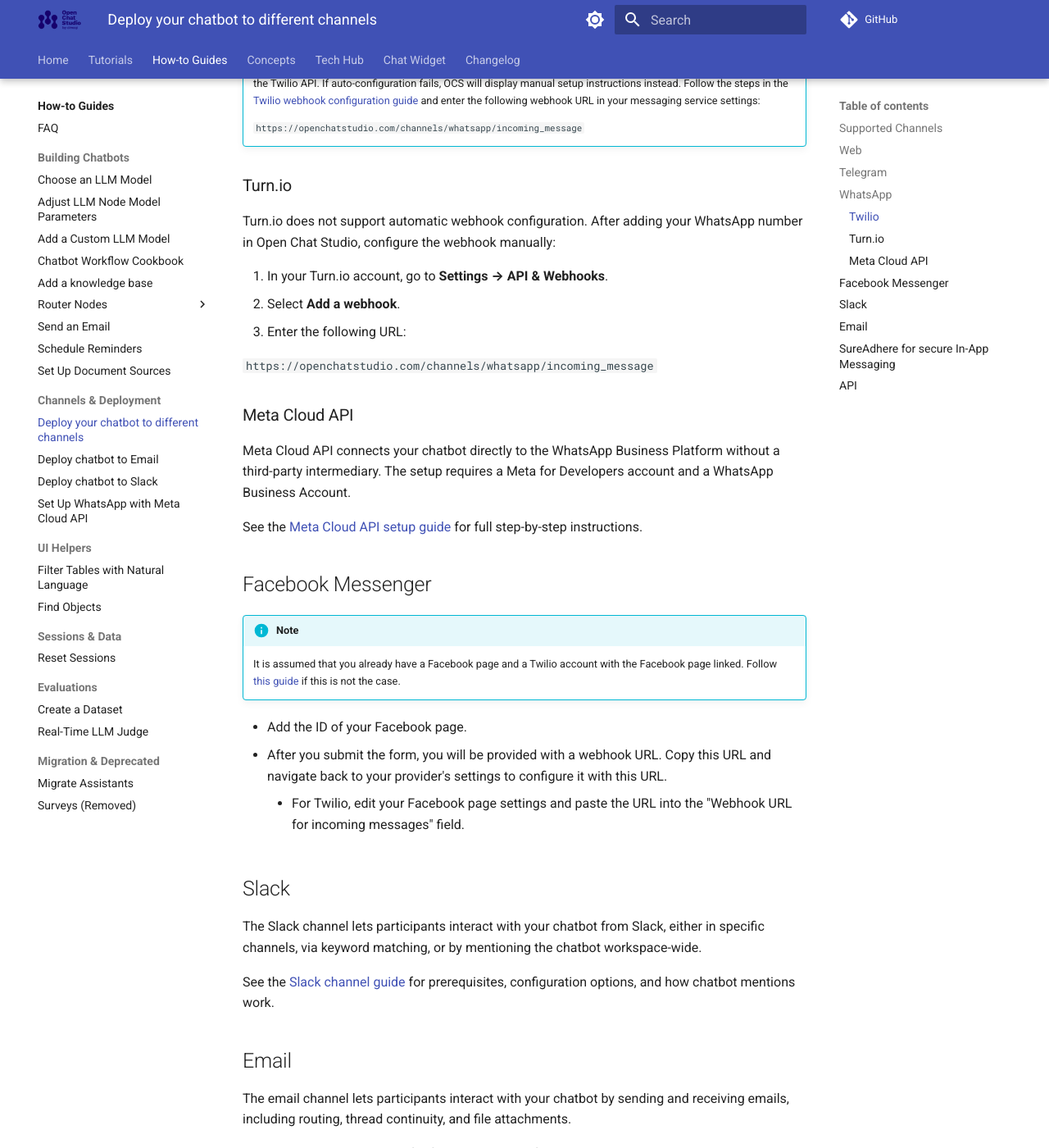
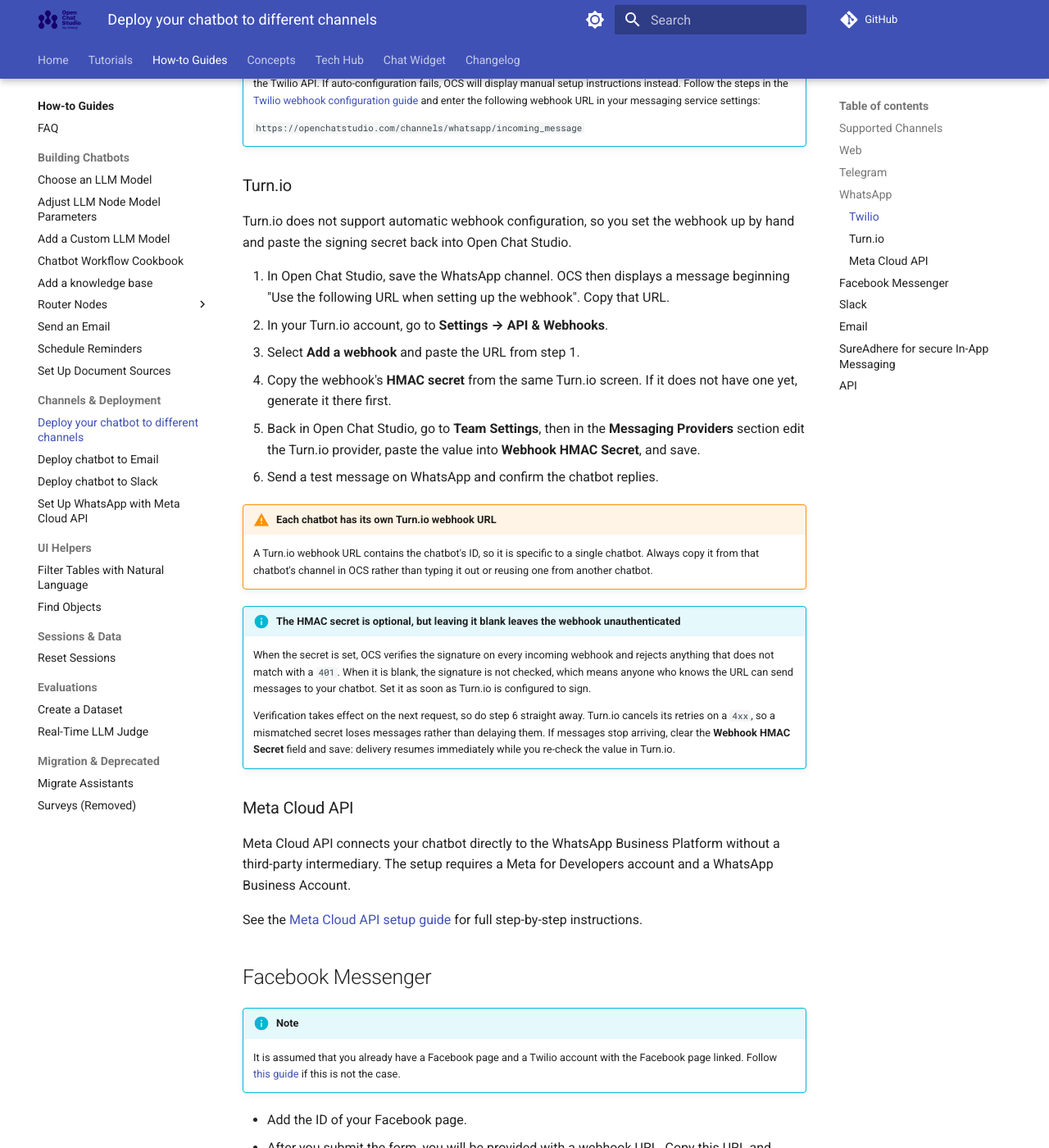
Before and after one commit to dimagi/open-chat-studio-docs, an MkDocs documentation site: the page built from docs/how-to/deploy_to_different_channels.md, in a window 1280 px wide and 1400 px high, scrolled down 1681 px. Shown: the whole window at 82% size. Built offline with MkDocs 1.6.1 and Material for MkDocs 9.7.7, drawn with Linux system fonts in a browser that asks for light colours; a script that is not in the unit is left out; comment, search, counter and statistics services are not loaded.

Commit message:
Fix Turn.io webhook URL and document the HMAC secret
The Turn.io setup steps gave the legacy Twilio webhook URL
(/channels/whatsapp/incoming_message). A Turn.io webhook URL is
per-chatbot and contains the chatbot ID, so following the guide
literally pointed Turn.io at the Twilio handler. OCS already displays
the correct URL when the channel is saved, so the steps now tell the
reader to copy it from there rather than hardcoding one that can go
stale again.

Also documents the new optional Webhook HMAC Secret field, including
the recovery path when a mismatched secret stops delivery.

```diff
--- a/docs/how-to/deploy_to_different_channels.md
+++ b/docs/how-to/deploy_to_different_channels.md
@@ -52,13 +52,24 @@
 
 ### Turn.io
 
-Turn.io does not support automatic webhook configuration. After adding your WhatsApp number in Open Chat Studio, configure the webhook manually:
+Turn.io does not support automatic webhook configuration, so you set the webhook up by hand and paste the signing secret back into Open Chat Studio.
 
-1. In your Turn.io account, go to **Settings → API & Webhooks**.
-2. Select **Add a webhook**.
-3. Enter the following URL:
+1. In Open Chat Studio, save the WhatsApp channel. OCS then displays a message beginning "Use the following URL when setting up the webhook". Copy that URL.
+2. In your Turn.io account, go to **Settings → API & Webhooks**.
+3. Select **Add a webhook** and paste the URL from step 1.
+4. Copy the webhook's **HMAC secret** from the same Turn.io screen. If it does not have one yet, generate it there first.
+5. Back in Open Chat Studio, go to **Team Settings**, then in the **Messaging Providers** section edit the Turn.io provider, paste the value into **Webhook HMAC Secret**, and save.
+6. Send a test message on WhatsApp and confirm the chatbot replies.
 
-   `https://openchatstudio.com/channels/whatsapp/incoming_message`
+!!! warning "Each chatbot has its own Turn.io webhook URL"
+
+    A Turn.io webhook URL contains the chatbot's ID, so it is specific to a single chatbot. Always copy it from that chatbot's channel in OCS rather than typing it out or reusing one from another chatbot.
+
+!!! info "The HMAC secret is optional, but leaving it blank leaves the webhook unauthenticated"
+
+    When the secret is set, OCS verifies the signature on every incoming webhook and rejects anything that does not match with a `401`. When it is blank, the signature is not checked, which means anyone who knows the URL can send messages to your chatbot. Set it as soon as Turn.io is configured to sign.
+
+    Verification takes effect on the next request, so do step 6 straight away. Turn.io cancels its retries on a `4xx`, so a mismatched secret loses messages rather than delaying them. If messages stop arriving, clear the **Webhook HMAC Secret** field and save: delivery resumes immediately while you re-check the value in Turn.io.
 
 ### Meta Cloud API
 
```
